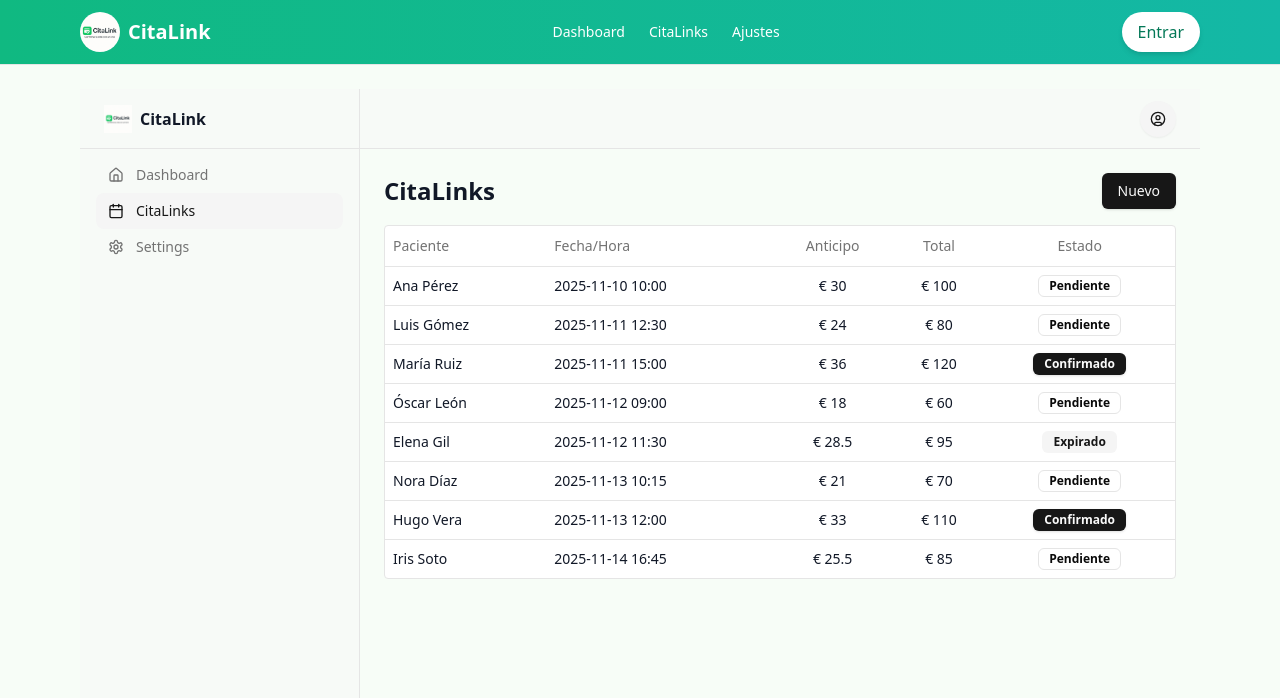
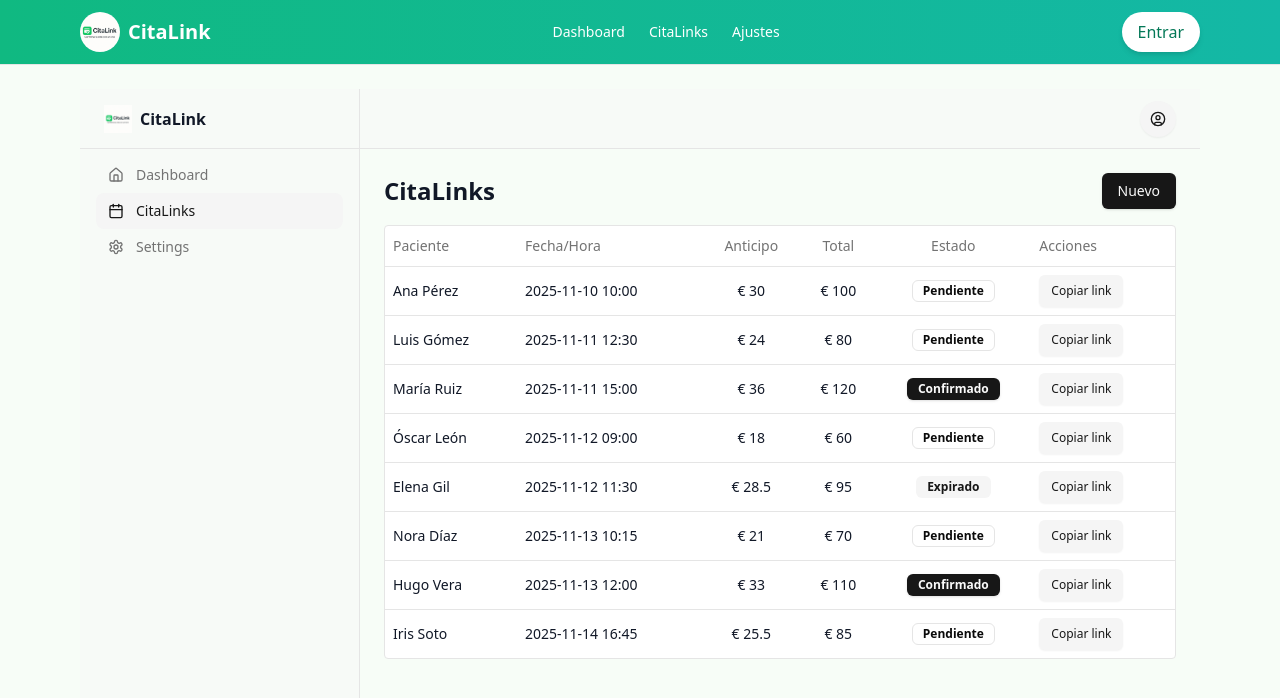
Before and after one commit to upex-galaxy/yxsi-CitaLink, a Next.js app in the folder citalink/apps/web/: page /appointments in a window 1280 px wide. Shown: the top 698 px of the page. Built offline with nearby package versions, Linux system fonts and the light colour scheme; no server answers.

Commit message:
ui: T3 CopyPayLink (client) con import por defecto y sin dependencias extra

```diff
--- a/citalink/apps/web/app/(dashboard)/appointments/page.tsx
+++ b/citalink/apps/web/app/(dashboard)/appointments/page.tsx
@@ -4,6 +4,7 @@ import {
   Table, TableBody, TableCell, TableHead, TableHeader, TableRow,
 } from "@/components/ui/table";
 import { Button } from "@/components/ui/button";
+import CopyPayLink from "@/components/actions/CopyPayLink";
 
 async function getData() {
   const base = process.env.NEXT_PUBLIC_APP_URL || "";
@@ -40,6 +41,7 @@ export default async function List() {
               <TableHead className="text-center">Anticipo</TableHead>
               <TableHead className="text-center">Total</TableHead>
               <TableHead className="text-center">Estado</TableHead>
+              <TableHead>Acciones</TableHead>
             </TableRow>
           </TableHeader>
           <TableBody>
@@ -50,6 +52,7 @@ export default async function List() {
                 <TableCell className="text-center">€ {x.deposit}</TableCell>
                 <TableCell className="text-center">€ {x.total}</TableCell>
                 <TableCell className="text-center"><Status s={x.status} /></TableCell>
+                <TableCell><CopyPayLink id={x.id} /></TableCell>
               </TableRow>
             ))}
           </TableBody>
--- /dev/null
+++ b/citalink/apps/web/components/actions/CopyPayLink.tsx
@@ -0,0 +1,15 @@
+"use client";
+import { Button } from "@/components/ui/button";
+
+export default function CopyPayLink({ id }: { id: string }) {
+  async function copy() {
+    const url = `${location.origin}/pay/${id}`;
+    await navigator.clipboard.writeText(url);
+    alert("Link copiado: " + url);
+  }
+  return (
+    <Button size="sm" variant="secondary" onClick={copy}>
+      Copiar link
+    </Button>
+  );
+}
--- a/citalink/apps/web/package.json
+++ b/citalink/apps/web/package.json
@@ -13,6 +13,7 @@
     "@radix-ui/react-checkbox": "^1.3.3",
     "@radix-ui/react-dialog": "^1.1.15",
     "@radix-ui/react-dropdown-menu": "^2.1.16",
+    "@radix-ui/react-icons": "^1.3.2",
     "@radix-ui/react-label": "^2.1.8",
     "@radix-ui/react-select": "^2.2.6",
     "@radix-ui/react-separator": "^1.1.8",
```
Also changed, not shown: 1 other file (tests, documents, lock files or other folders).
